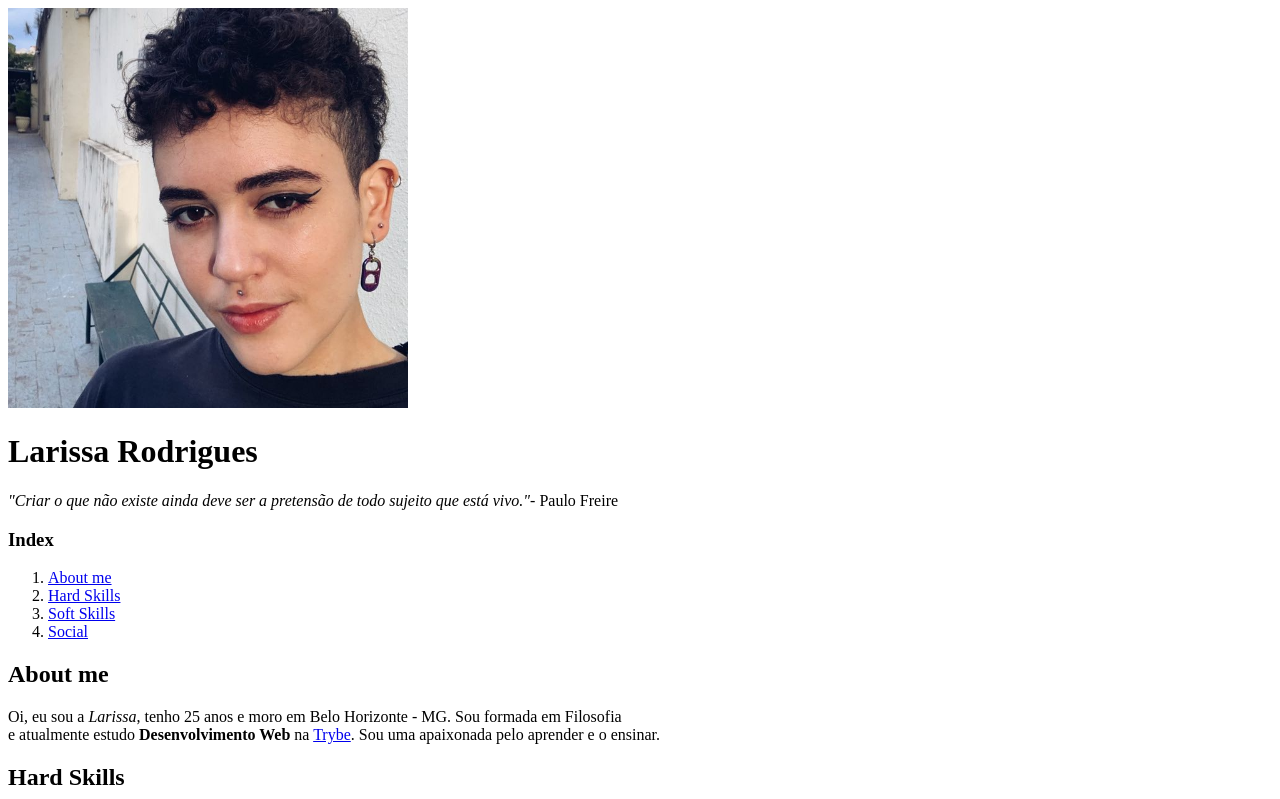
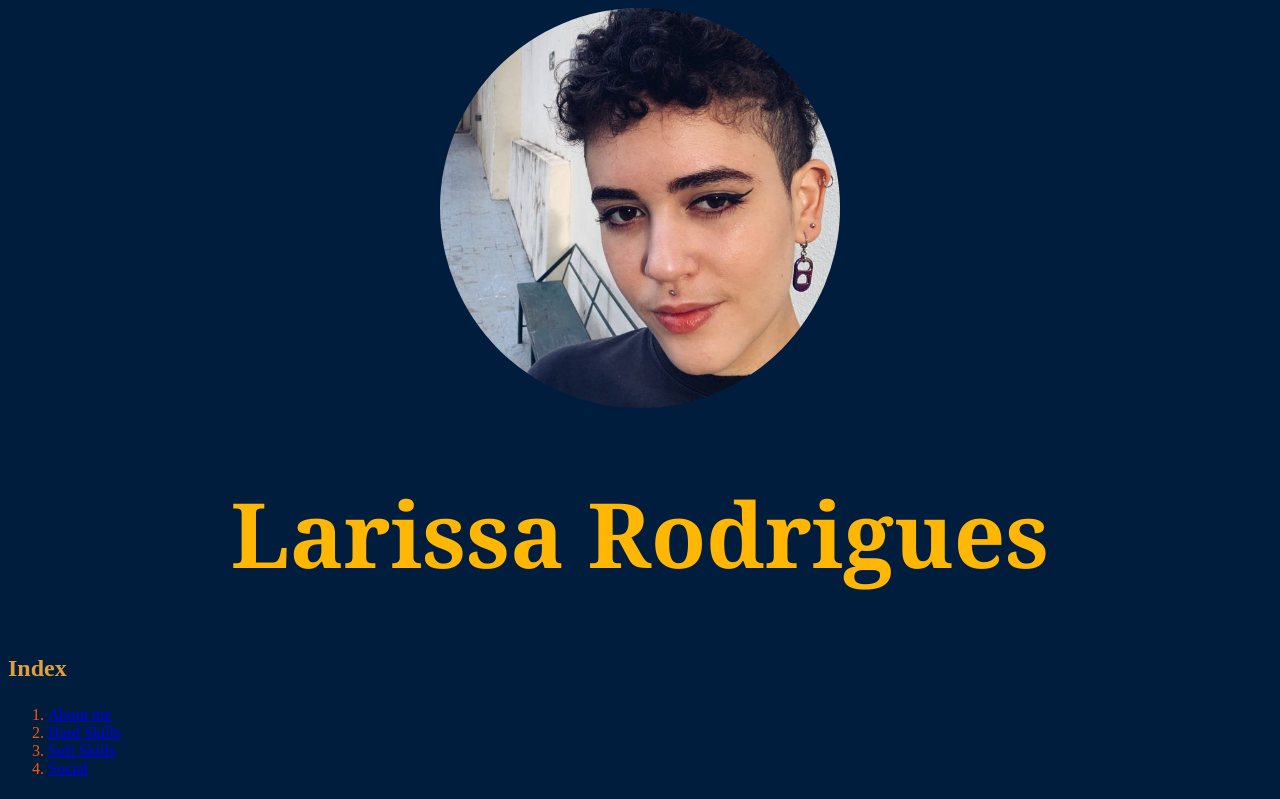
Before and after one commit to larirga/larirga.github.io, a plain HTML site: page index.html in a window 1280 px wide. Shown: the top 799 px of the page. Drawn offline with Linux system fonts and the light colour scheme.

Commit message:
Adicionei mudança de cores, tamanho das fontes e centralizei a foto.

```diff
--- a/index.html
+++ b/index.html
@@ -2,12 +2,48 @@
 <html lang="pt-br">
   <head>
     <meta charset="UTF-8">
-<img src="./larissa-foto.jpg" alt = "Uma foto de frente da Larissa, é uma mulher branca, de cabelo curto e cacheado e está usando um brinco de tampa de lata na orelha direita." width="400px">
+<div class="photo-center"><img src="./larissa-foto.jpg" alt = "Uma foto de frente da Larissa, é uma mulher branca, de cabelo curto e cacheado e está usando um brinco de tampa de lata na orelha direita." width="400px"></div>
     <title>Larirga</title>
+    <style>
+      body {
+        background-color: #001d3d;
+      }
+      h1 {
+        font-family: Georgia;
+        color: #ffb703;
+        text-align: center;
+        font-size: 90px;
+      }
+      img {
+        border-radius: 100%;
+      }
+      p {
+        font-size: 20px;
+        color: #e5e5e5;
+      }
+      ul {
+        font-size: 20px;
+        color: #e5e5e5
+      }
+      h2 {
+        color: #ffb703;
+        font-size: 30px;
+      }
+      ol {
+        color: #fb5607;
+      }
+      h3 {
+        color: #e09f3e;
+        font-size: 24px;
+      }
+      .photo-center{
+        text-align:center;
+      }
+    </style>
   </head>
   <body>
     <h1>Larissa Rodrigues</h1>
-    <p><em>"Criar o que não existe ainda deve ser a pretensão de todo sujeito que está vivo."</em>- Paulo Freire</p>
+
     <h3>Index</h3>
     <ol>
         <li><a href="#aboutme">About me</a></li>
```
